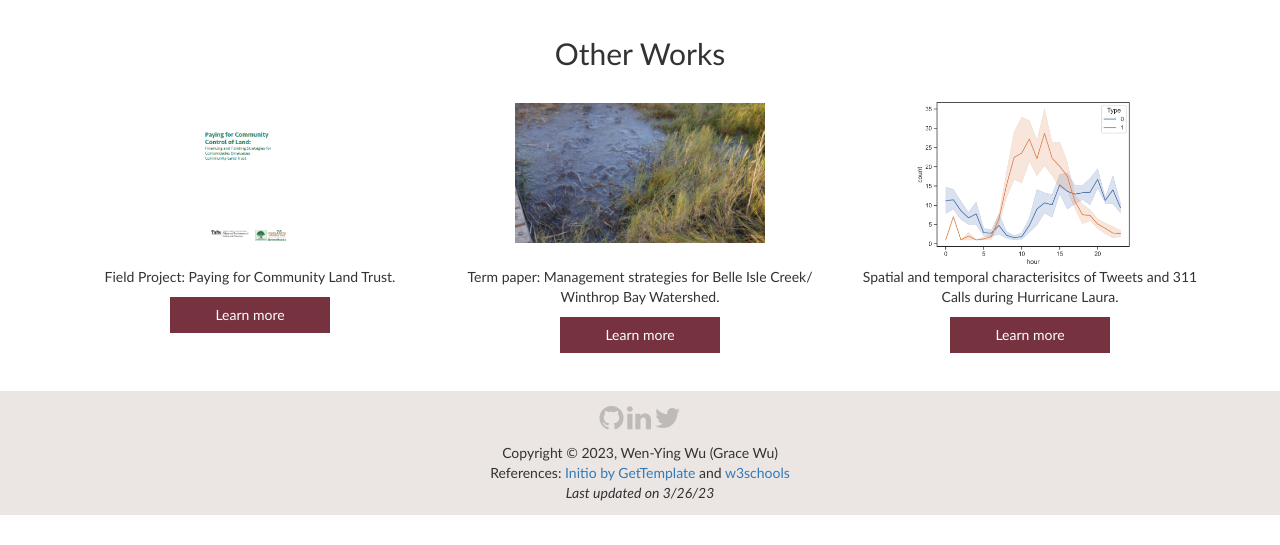
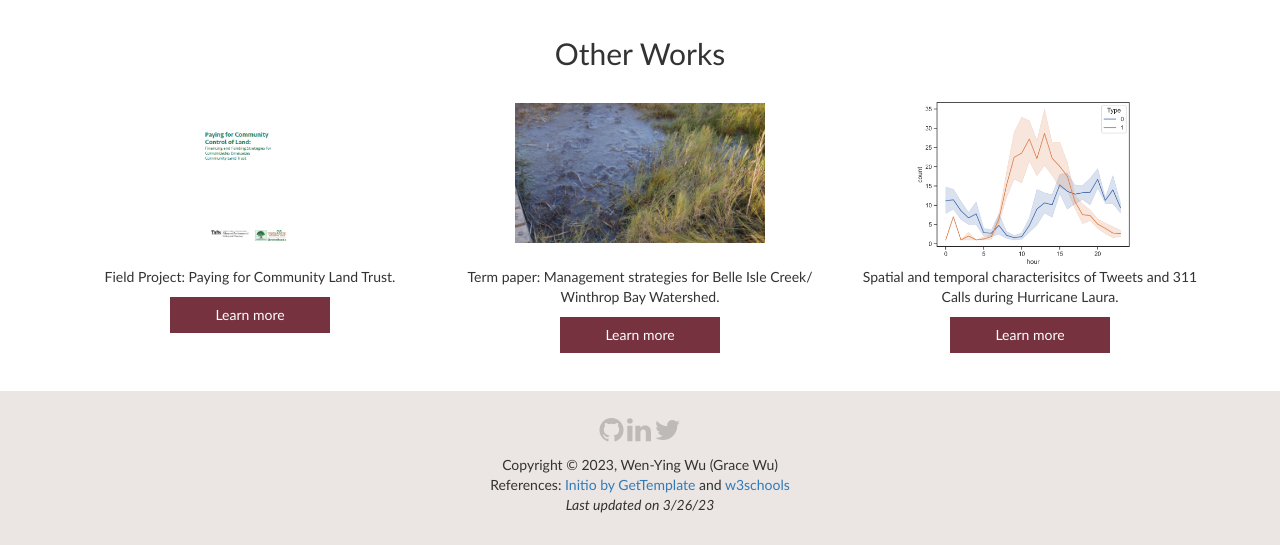
Before and after one commit to gracewu220/portfolio, a plain HTML site: page index.html in a window 1280 px wide. Shown: the part 1617-2162 px from the top of the page. Before the commit the page ends 2132 px from the top, so only its background shows below. Drawn offline with nearby package versions, Linux system fonts and the light colour scheme.

Commit message:
Update styles.css

```diff
--- a/styles.css
+++ b/styles.css
@@ -16,7 +16,7 @@ header{
     font-family: 'Gill Sans', 'Gill Sans MT', Calibri, 'Trebuchet MS', sans-serif;
     width: auto;
     text-align: center;
-    background-color: rgba(215, 206, 199, 0.2);
+    background-color: rgba(215, 206, 199, 0.3);
     padding-top: 20pt;
     padding-bottom: 15pt;
 }
@@ -141,7 +141,7 @@ footer{
     width: auto;
     text-align: center;
     background-color: rgba(215, 206, 199, 0.5);
-    padding-top: 1%;
-    padding-bottom: 2pt;
+    padding-top: 2%;
+    padding-bottom: 1.5%;
     margin-top: 2%;
 }
```
